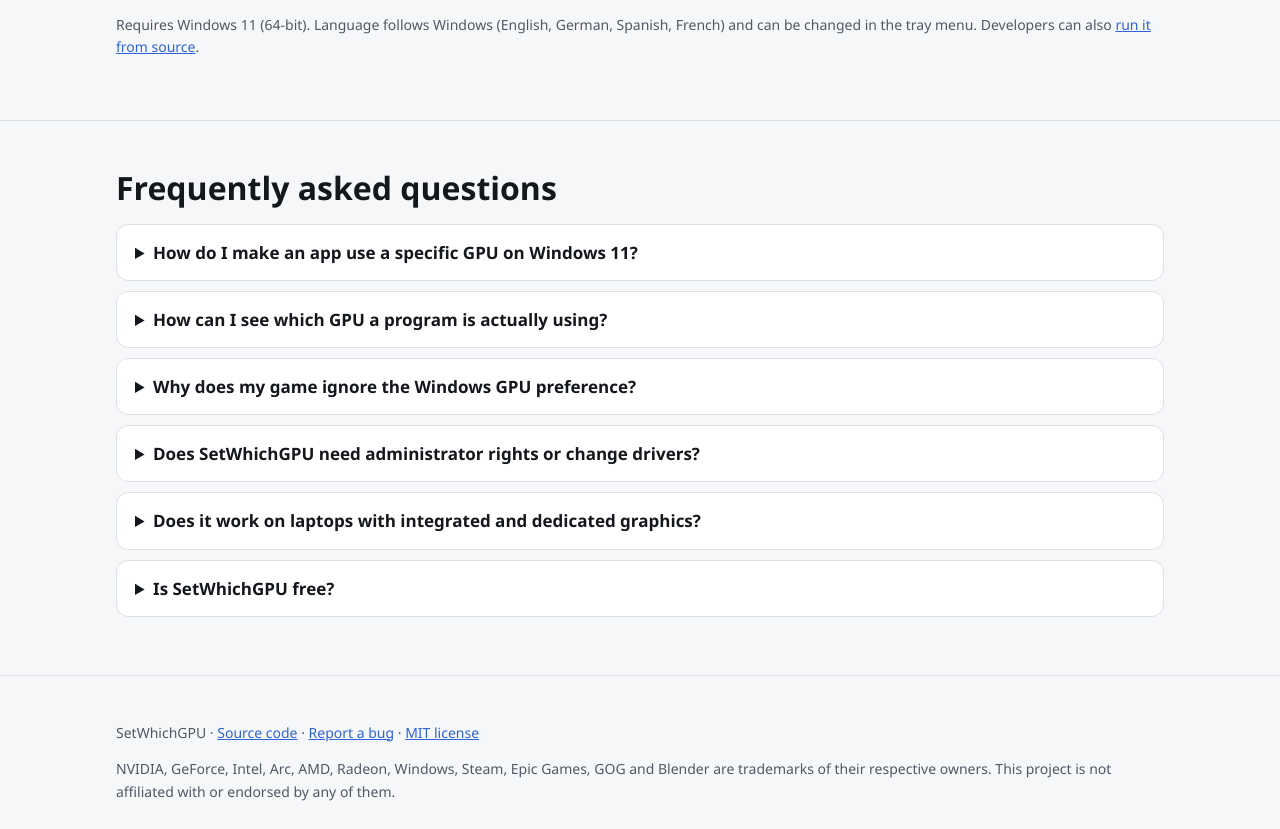
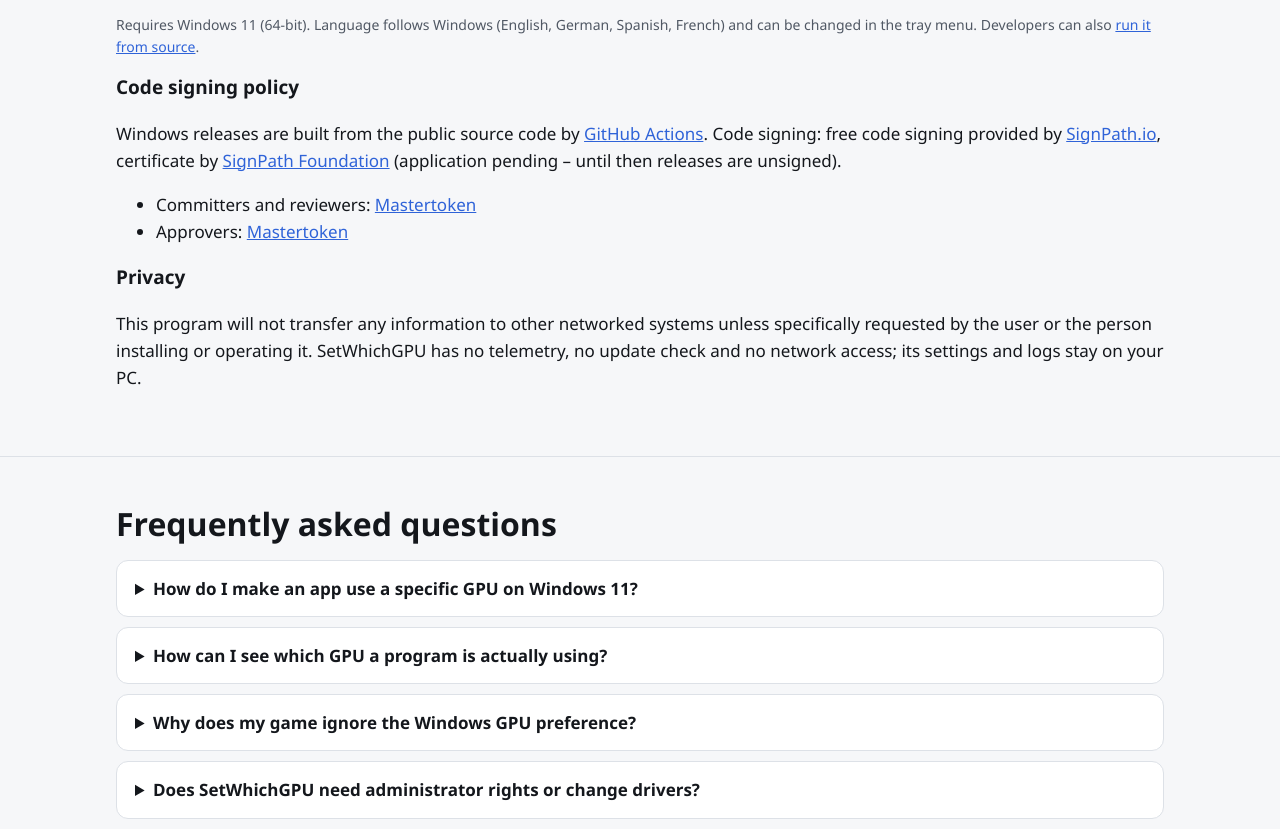
Before and after one commit to Mastertoken/SetWhichGPU, a plain HTML site: page docs/index.html in a window 1280 px wide. Shown: the part 3905-4734 px from the top of the page. Drawn offline with Linux system fonts and the light colour scheme.

Commit message:
Website/README: code signing policy (SignPath, pending) and privacy statement

```diff
--- a/docs/index.html
+++ b/docs/index.html
@@ -284,6 +284,14 @@ footer { padding: 32px 0 48px; border-top: 1px solid var(--line); color: var(--m
         <li>The installer is not code-signed yet, so Windows SmartScreen may warn: choose <i>More info → Run anyway</i>. The SHA-256 checksum is listed on the <a href="https://github.com/Mastertoken/SetWhichGPU/releases/latest">release page</a>.</li>
       </ul>
       <p class="small">Requires Windows 11 (64-bit). Language follows Windows (English, German, Spanish, French) and can be changed in the tray menu. Developers can also <a href="https://github.com/Mastertoken/SetWhichGPU#run-from-source">run it from source</a>.</p>
+      <h3 id="code-signing">Code signing policy</h3>
+      <p>Windows releases are built from the public source code by <a href="https://github.com/Mastertoken/SetWhichGPU/actions/workflows/release.yml">GitHub Actions</a>. Code signing: free code signing provided by <a href="https://about.signpath.io/">SignPath.io</a>, certificate by <a href="https://signpath.org/">SignPath Foundation</a> (application pending – until then releases are unsigned).</p>
+      <ul>
+        <li>Committers and reviewers: <a href="https://github.com/Mastertoken">Mastertoken</a></li>
+        <li>Approvers: <a href="https://github.com/Mastertoken">Mastertoken</a></li>
+      </ul>
+      <h3 id="privacy">Privacy</h3>
+      <p>This program will not transfer any information to other networked systems unless specifically requested by the user or the person installing or operating it. SetWhichGPU has no telemetry, no update check and no network access; its settings and logs stay on your PC.</p>
     </div>
   </section>
 
```
Also changed, not shown: 1 other file.
